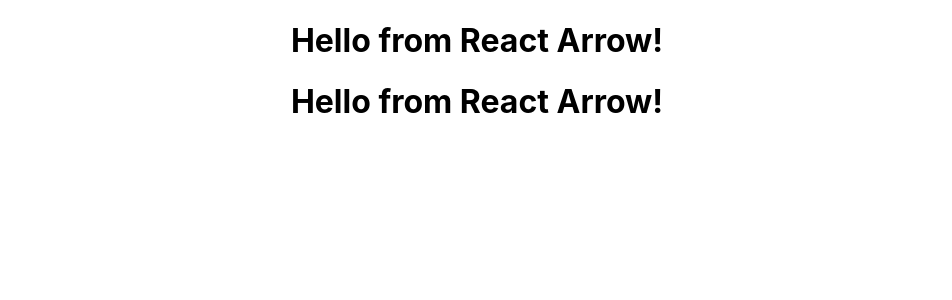
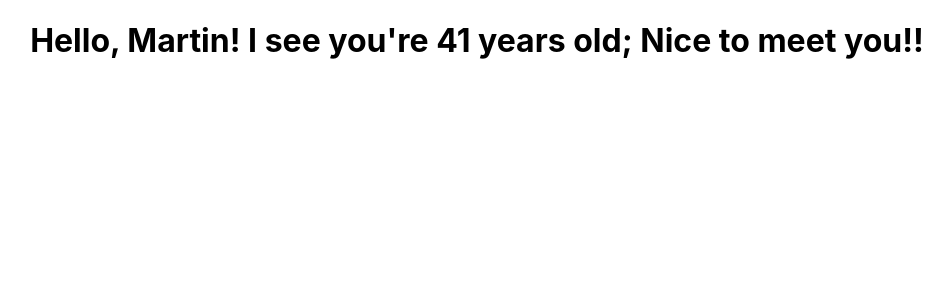
Before and after one commit to MartinBradbury/react-trial, a React (Create React App) app in the folder my-app/: page / in a window 1280 px wide. Shown: the top 300 px of the page, without its empty margins (163-1115 px from the left). Built offline with nearby package versions, Linux system fonts and the light colour scheme.

Commit message:
created a new greeting component and gave it props.

```diff
--- a/my-app/src/App.js
+++ b/my-app/src/App.js
@@ -1,12 +1,11 @@
 import logo from './logo.svg';
 import './App.css';
-import FunctionalGreeting from './components/FunctionalGreeting';
+import FunctionalGreetingNew from './components/FunctionalGreetingNew';
 
 function App() {
   return (
     <div className="App">
-      <FunctionalGreeting />
-      <FunctionalGreeting />
+      <FunctionalGreetingNew name="Martin" age="41" greeting="Nice to meet you!!" />
     </div>
   );
 }
--- /dev/null
+++ b/my-app/src/components/FunctionalGreetingNew.js
@@ -0,0 +1,8 @@
+import React from "react";
+
+const FunctionalGreetingNew = (props) =>  {
+    console.log(props);
+    return <h1>Hello, {props.name}! I see you're {props.age} years old; {props.greeting} </h1>;
+
+}
+export default FunctionalGreetingNew;
```
Also changed, not shown: my-app/src/components/FunctionalGreeting.js (+6 -6 lines).
